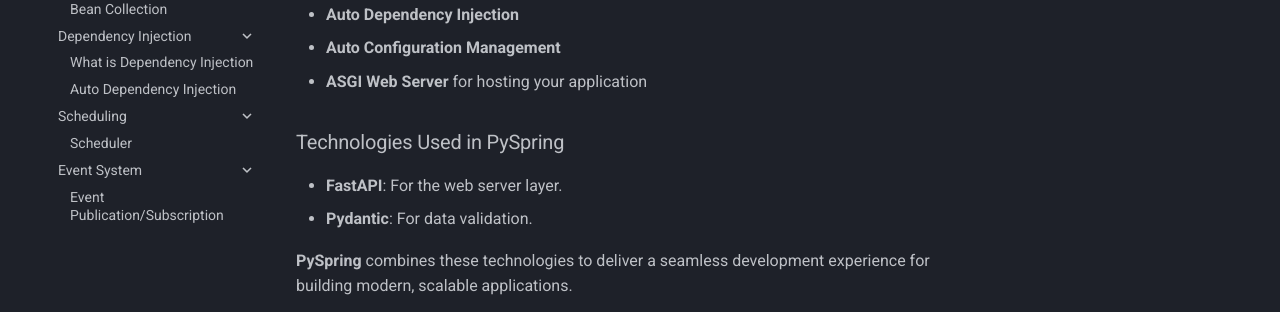
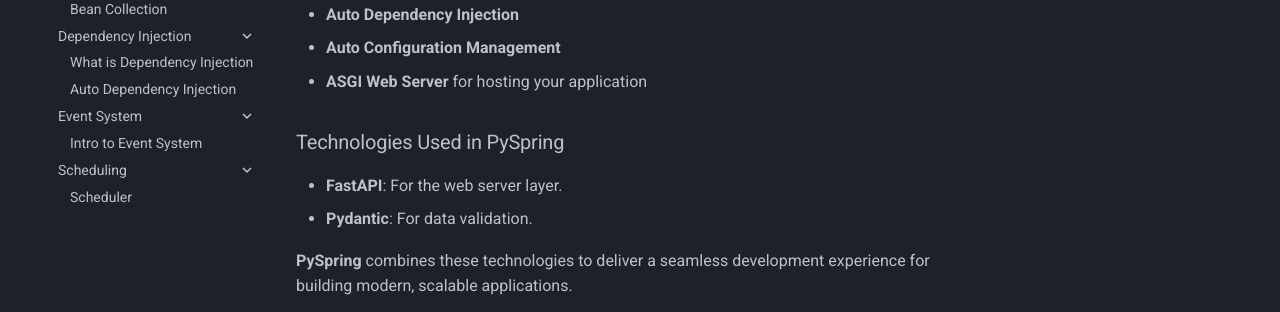
Before and after one commit to PythonSpring/pyspring-docs, an MkDocs documentation site: the page built from docs/index.md, in a window 1280 px wide. Shown: the part 291-603 px from the top of the page. Built offline with MkDocs 1.6.1 and Material for MkDocs 9.7.7, drawn with Linux system fonts in a browser that asks for light colours; comment, search, counter and statistics services are not loaded.

Commit message:
feat(docs): Reintroduce Event System documentation in navigation structure

```diff
--- a/mkdocs.yml
+++ b/mkdocs.yml
@@ -39,10 +39,11 @@
       - Dependency Injection:
           - What is Dependency Injection: guide/dependency-injection/what-is-denpendency-injection.md
           - Auto Dependency Injection: guide/dependency-injection/auto-deppendency-injection.md
+      - Event System:
+          - Intro to Event System: guide/event-system/index.md
       - Scheduling:
           - Scheduler: guide/scheduling/scheduler.md
-      - Event System:
-          - Event Publication/Subscription: guide/event-system/index.md
+
 
 markdown_extensions:
   - pymdownx.highlight:
```
